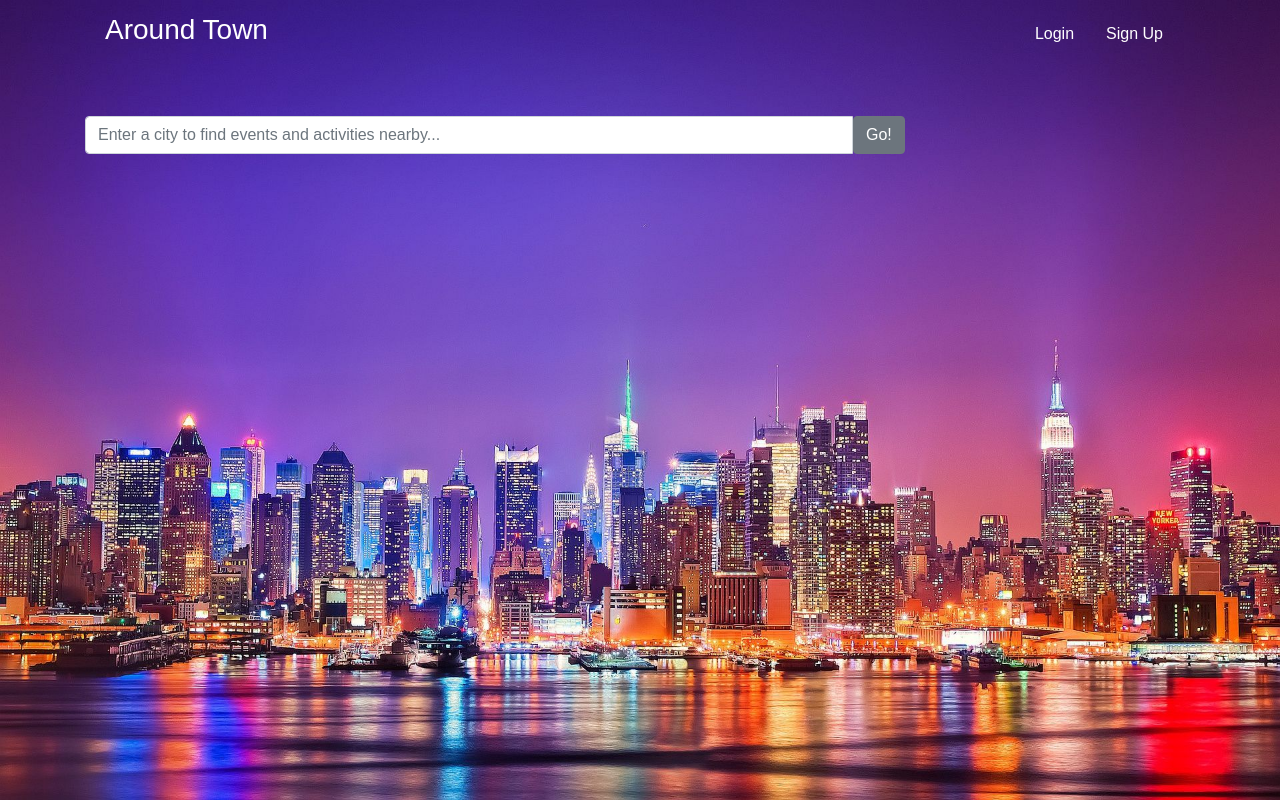
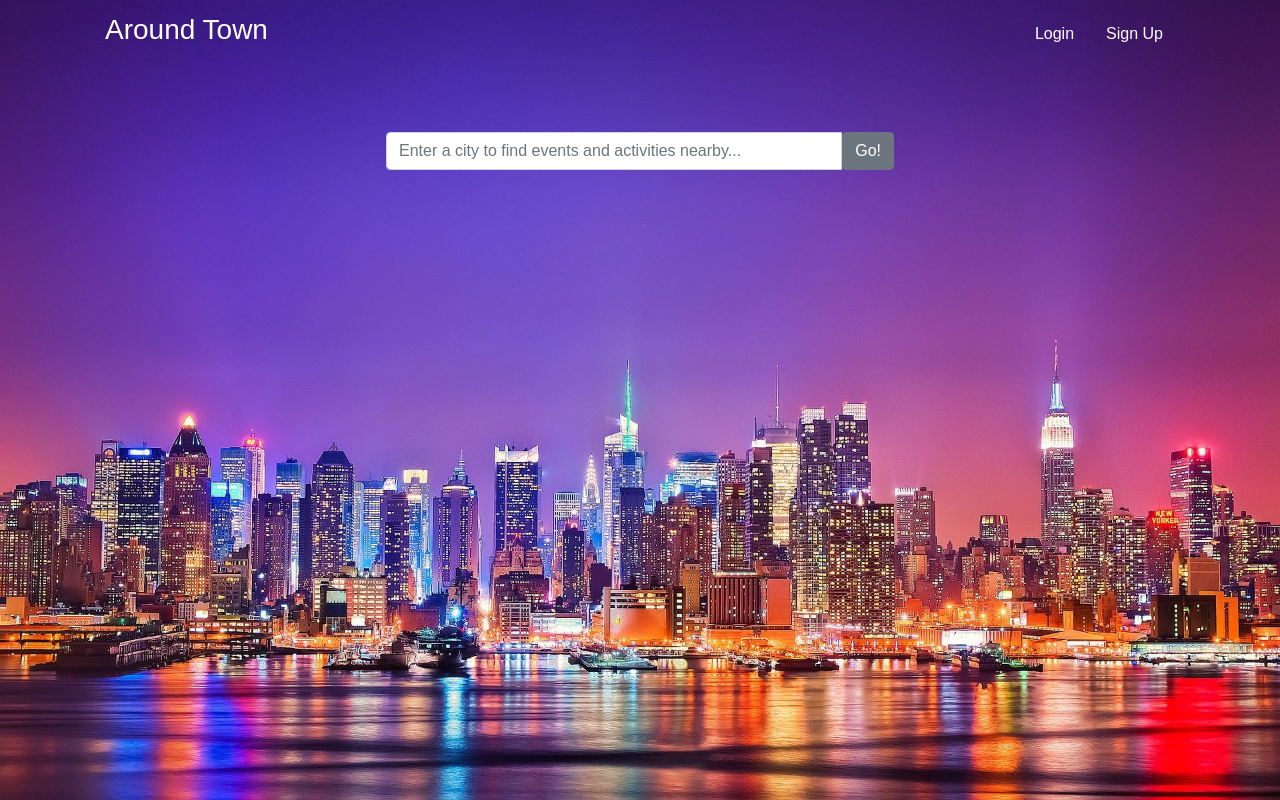
Before and after one commit to barroncn/AroundTown, a React (Create React App) app in the folder client/: page / in a window 1280 px wide. Built offline with nearby package versions, Linux system fonts and the light colour scheme.

Commit message:
formatted search bar

```diff
--- a/client/src/pages/Home/Home.js
+++ b/client/src/pages/Home/Home.js
@@ -10,12 +10,20 @@ class Home extends Component {
                 <br />
                 <br />
                 <div className="container">
-                    <div className="input-group">
-                          <input type="text" className="form-control searchbar" placeholder="Enter a city to find events and activities nearby..." />
-                          <span className="input-group-btn">
-                            <button className="btn btn-secondary" type="button">Go!</button>
-                          </span>
+                    <div className="row">
+                        <div className="col-md-3">
+                        </div>
+                        <div className="col-md-6">
+                            <div className="input-group d-inline-flex p-3">
+                                  <input type="text" className="form-control" placeholder="Enter a city to find events and activities nearby..." />
+                                  <span className="input-group-btn">
+                                    <button className="btn btn-secondary" type="button">Go!</button>
+                                  </span>
 
+                            </div>
+                        </div>
+                        <div className="col-md-3">
+                        </div>
                     </div>
                 </div>
             </div>
```
